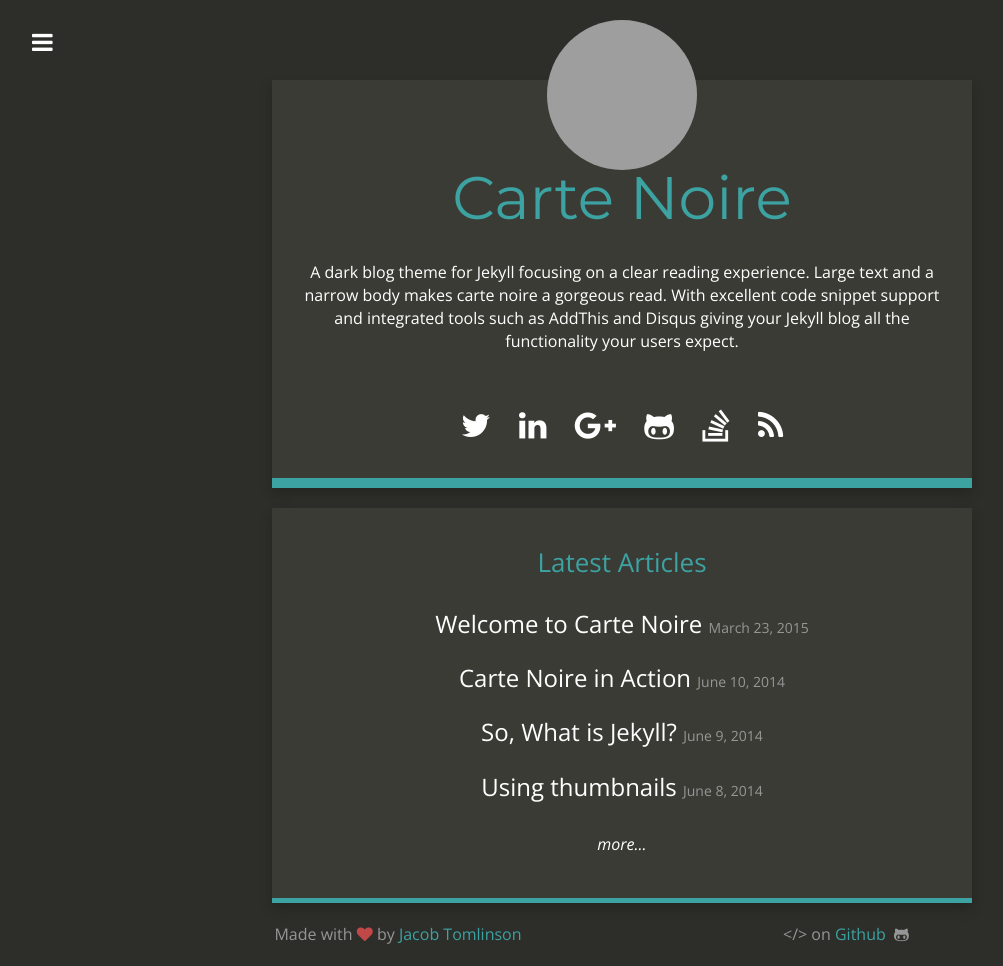
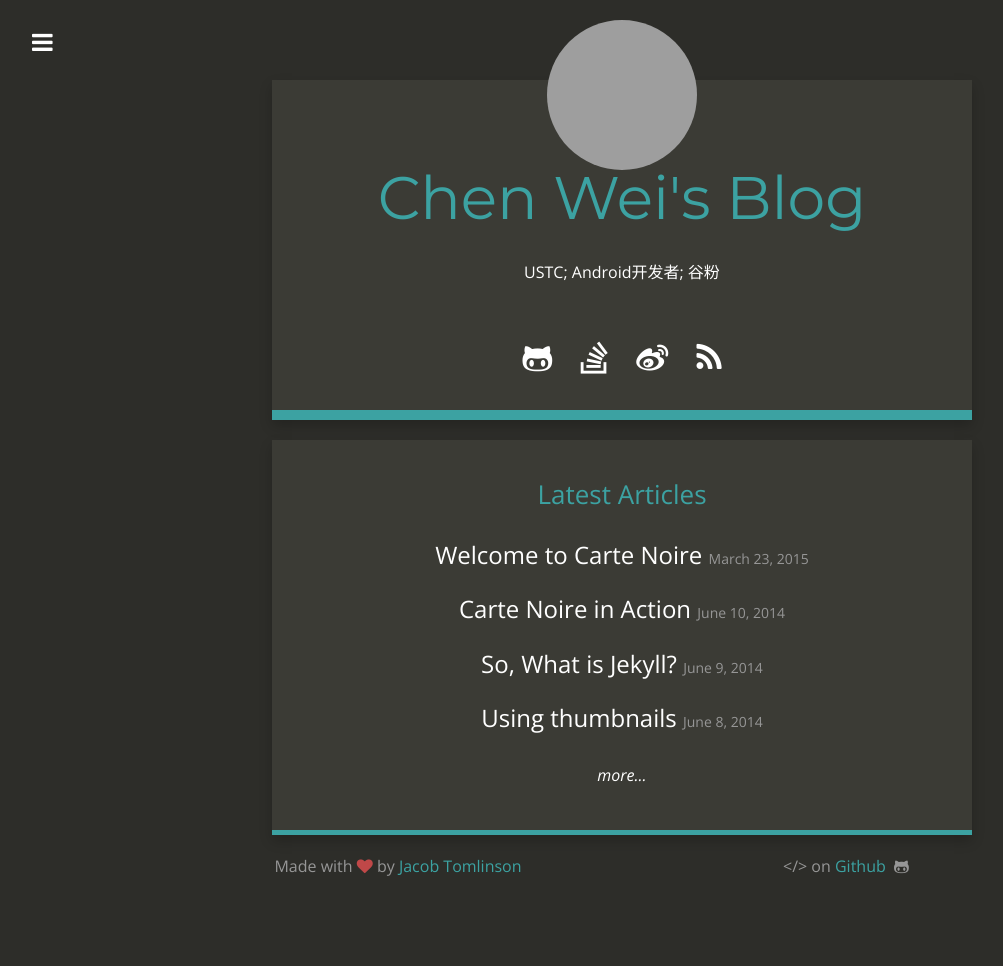
Before and after one commit to gwf2424/HanderWei.github.io, a Jekyll site: the page built from index.html, in a window 1280 px wide. Shown: the whole page, without its empty margins (18-1021 px from the left). Built offline with Jekyll 4.4.1, drawn with Linux system fonts in a browser that asks for light colours; nearby versions of some CDN libraries; Markdown is read by kramdown in place of the engine named in the settings; after the commit the page ends 900 px from its top, so only the background shows below that; grey boxes are pictures that could not be loaded.

Commit message:
Add Weibo Link

```diff
--- a/_config.yml
+++ b/_config.yml
@@ -1,10 +1,10 @@
 # Site settings
-title: "Carte Noire"
-email: jacob@jacobtomlinson.co.uk
-description: "A dark blog theme for Jekyll."
+title: "Chen Wei's Blog"
+email: hander_wei@163.com
+description: "Chen Wei's Blog"
 baseurl: ""
-url: "http://carte-noire.jacobtomlinson.co.uk/"
-title_description: "A dark blog theme for Jekyll focusing on a clear reading experience. Large text and a narrow body makes carte noire a gorgeous read. With excellent code snippet support and integrated tools such as AddThis and Disqus giving your Jekyll blog all the functionality your users expect."
+url: "http://chen-wei.me/"
+title_description: "USTC; Android开发者; 谷粉"
 title_image: "http://www.gravatar.com/avatar/00000000000000000000000000000000?s=500&d=mm"
 google_analytics: "UA-20365477-4"
 disqus_account: cartenoire
@@ -13,11 +13,9 @@ addthis_id: ra-513c6fa83da6ec67
 post_limit: 5
 
 # Social usernames/URLs
-twitter_username: _jacobtomlinson
-github_username:  jacobtomlinson
-linkedin_link: http://carte-noire.jacobtomlinson.co.uk/
-google_plus_link: http://carte-noire.jacobtomlinson.co.uk/
-stackoverflow_link: http://carte-noire.jacobtomlinson.co.uk/
+github_username:  HanderWei
+weibo_link: http://weibo.com/u/1886147631
+stackoverflow_link: http://stackoverflow.com/users/4470672/user4470672?tab=profile
 
 # Footer
 footer_left: "Made with <i class=\"fa fa-heart\"></i> by <a href=\"https://twitter.com/_JacobTomlinson\">Jacob Tomlinson</a>"
--- a/_includes/social_links.html
+++ b/_includes/social_links.html
@@ -4,5 +4,6 @@
   {% if site.google_plus_link %}<a href="{{ site.google_plus_link }}" target="_new"><i class="fa fa-google-plus"></i></a>{% endif %}
   {% if site.github_username %}<a href="https://github.com/{{ site.github_username }}" target="_new"><i class="fa fa-github-alt"></i></a>{% endif %}
   {% if site.stackoverflow_link %}<a href="{{ site.stackoverflow_link }}" target="_new"><i class="fa fa-stack-overflow"></i></a>{% endif %}
+  {% if site.weibo_link %}<a href="{{ site.weibo_link }}" target="_new"><i class="fa fa-weibo"></i></a>{% endif %}
   <a href="{{ site.baseurl }}/feed.xml" target="_new"><i class="fa fa-rss"></i></a>
 </p>
```
